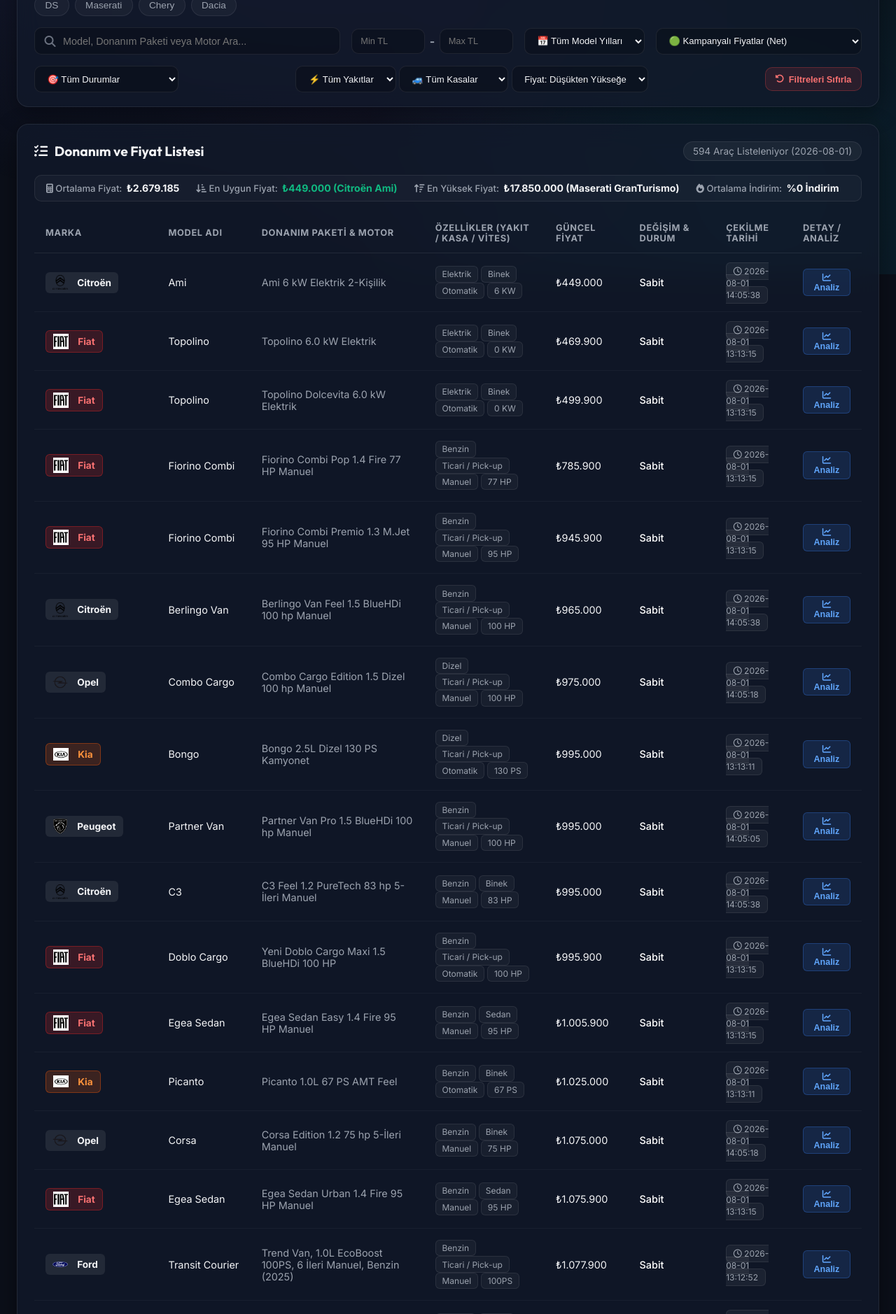
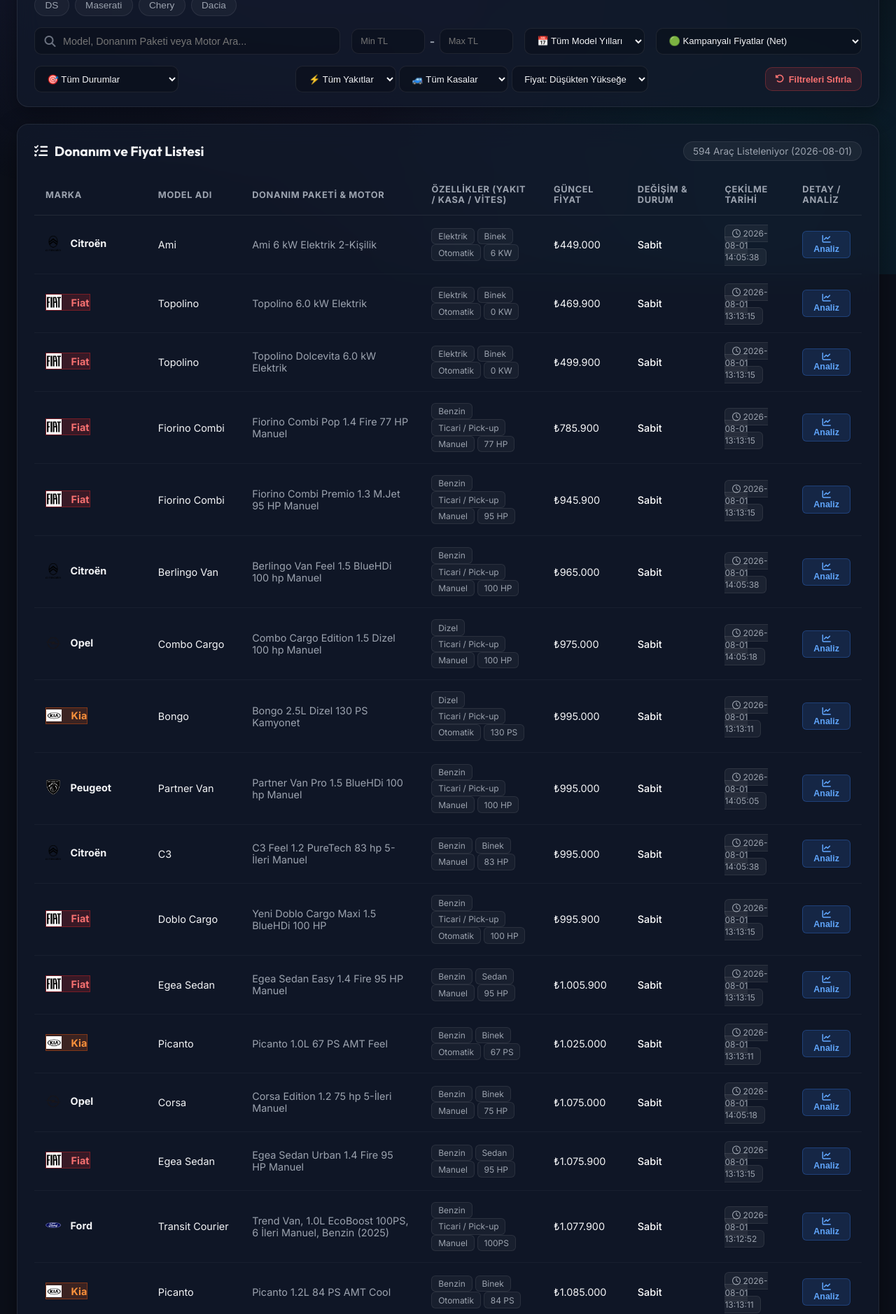
Before and after one commit to EmirBuluttl/vw-price-scraper, a Flask app: page / in a window 1280 px wide. Shown: the part 408-2286 px from the top of the page at 70% size. Run offline with Flask 3, Linux system fonts and the light colour scheme; a user stored in the database is signed in; data comes from the database, SQL or seed files in the repository.

Commit message:
fix(ui): remove quick summary strip and clean brand column badge background box

```diff
--- a/static/app.js
+++ b/static/app.js
@@ -485,7 +485,6 @@ document.addEventListener("DOMContentLoaded", () => {
             const data = await res.json();
 
             renderPricesTable(data.prices || []);
-            updateQuickSummary(data.prices || []);
             lblRecordsCount.textContent = `${data.total || 0} Araç Listeleniyor (${data.target_date || 'En Güncel'})`;
         } catch (err) {
             console.error("Prices fetch error:", err);
--- a/static/style.css
+++ b/static/style.css
@@ -471,12 +471,13 @@ body {
 .brand-badge {
     display: inline-flex;
     align-items: center;
-    gap: 0.4rem;
+    gap: 0.45rem;
     font-weight: 700;
-    font-size: 0.85rem;
-    padding: 0.25rem 0.65rem;
-    border-radius: 6px;
-    background: rgba(255, 255, 255, 0.08);
+    font-size: 0.9rem;
+    color: var(--text-main);
+    background: transparent;
+    padding: 0;
+    border: none;
 }
 
 .attr-pill {
--- a/templates/index.html
+++ b/templates/index.html
@@ -236,26 +236,6 @@
             <span class="records-count-tag" id="lbl-records-count">Yükleniyor...</span>
         </div>
 
-        <!-- Anlık Veri İstatistik Şeridi (Quick Data Summary Strip) -->
-        <div class="quick-summary-strip" id="quick-summary-strip">
-            <div class="qs-item">
-                <span class="qs-label"><i class="fa-solid fa-calculator"></i> Ortalama Fiyat:</span>
-                <span class="qs-value text-blue" id="qs-avg-price">-</span>
-            </div>
-            <div class="qs-item">
-                <span class="qs-label"><i class="fa-solid fa-arrow-down-short-wide"></i> En Uygun Fiyat:</span>
-                <span class="qs-value text-green" id="qs-min-price">-</span>
-            </div>
-            <div class="qs-item">
-                <span class="qs-label"><i class="fa-solid fa-arrow-up-wide-short"></i> En Yüksek Fiyat:</span>
-                <span class="qs-value text-gold" id="qs-max-price">-</span>
-            </div>
-            <div class="qs-item">
-                <span class="qs-label"><i class="fa-solid fa-fire"></i> Ortalama İndirim:</span>
-                <span class="qs-value text-amber" id="qs-avg-discount">%0</span>
-            </div>
-        </div>
-
         <div class="table-responsive">
             <table class="prices-table" id="table-prices">
                 <thead>
```
